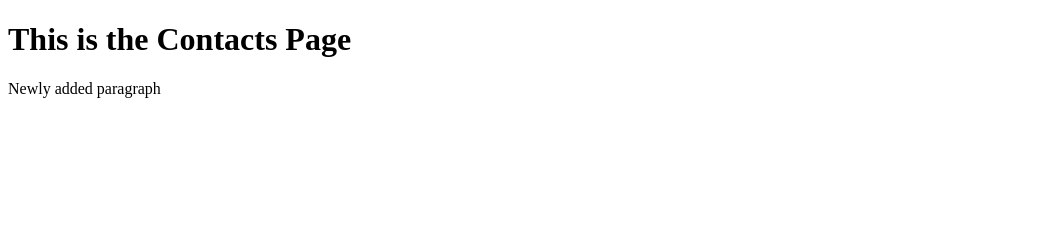
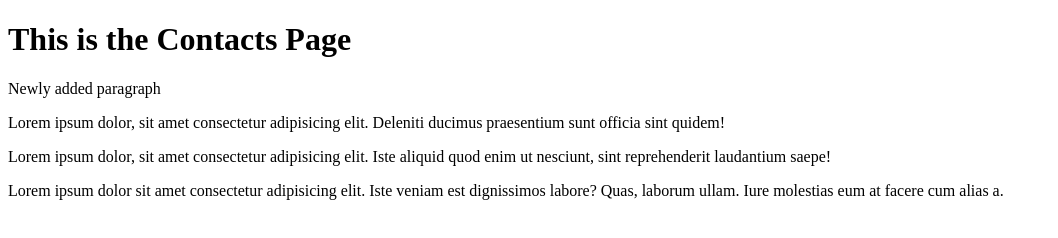
Before and after one commit to katgpt-lab/git_guide, a plain HTML site: page contacts.html in a window 1280 px wide. Shown: the whole page, without its empty margins (0-1058 px from the left). Drawn offline with Linux system fonts and the light colour scheme.

Commit message:
added par with 15 lines to contacts
added par with 18 lines to contacts

added par with 24 lines to contacts

```diff
--- a/contacts.html
+++ b/contacts.html
@@ -8,5 +8,8 @@
 <body>
     <h1>This is the Contacts Page</h1>
     <p>Newly added paragraph</p>
+    <p>Lorem ipsum dolor, sit amet consectetur adipisicing elit. Deleniti ducimus praesentium sunt officia sint quidem!</p>
+    <p>Lorem ipsum dolor, sit amet consectetur adipisicing elit. Iste aliquid quod enim ut nesciunt, sint reprehenderit laudantium saepe!</p>
+    <p>Lorem ipsum dolor sit amet consectetur adipisicing elit. Iste veniam est dignissimos labore? Quas, laborum ullam. Iure molestias eum at facere cum alias a.</p>
 </body>
 </html>
```
